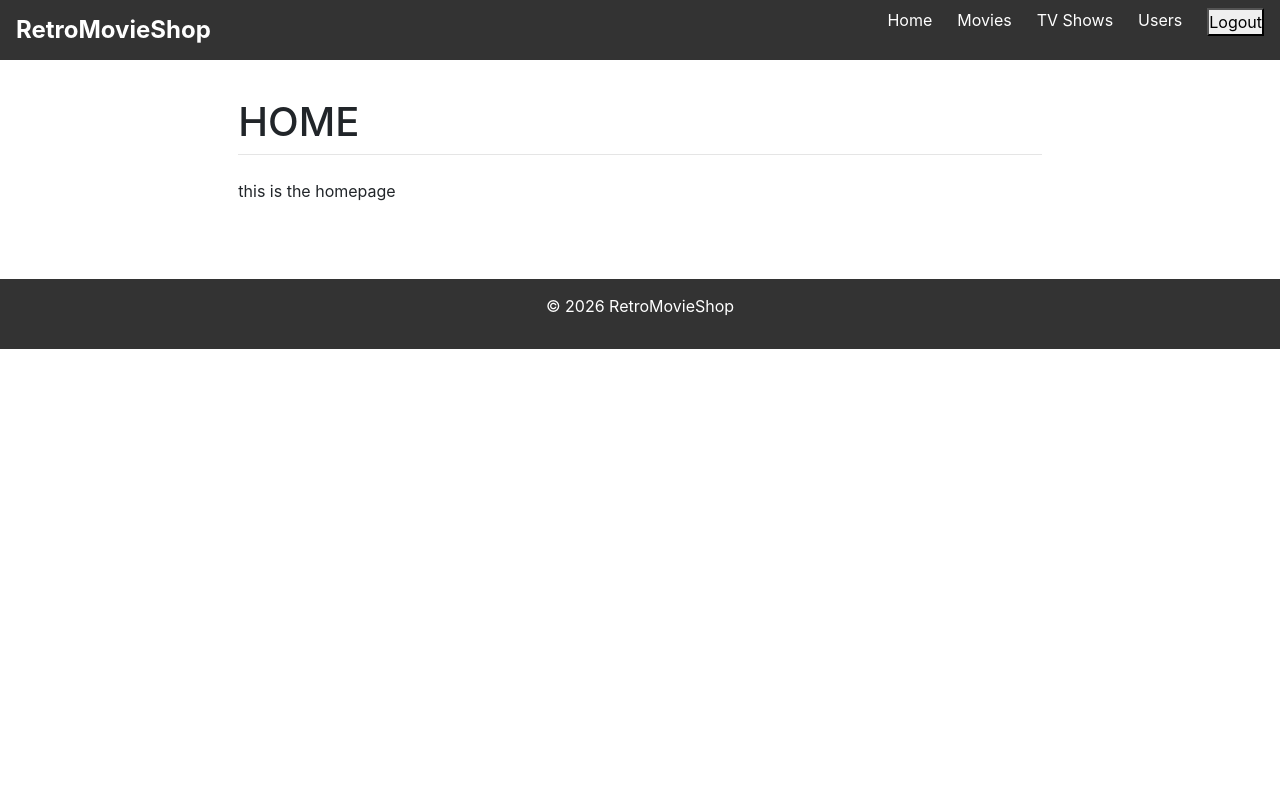
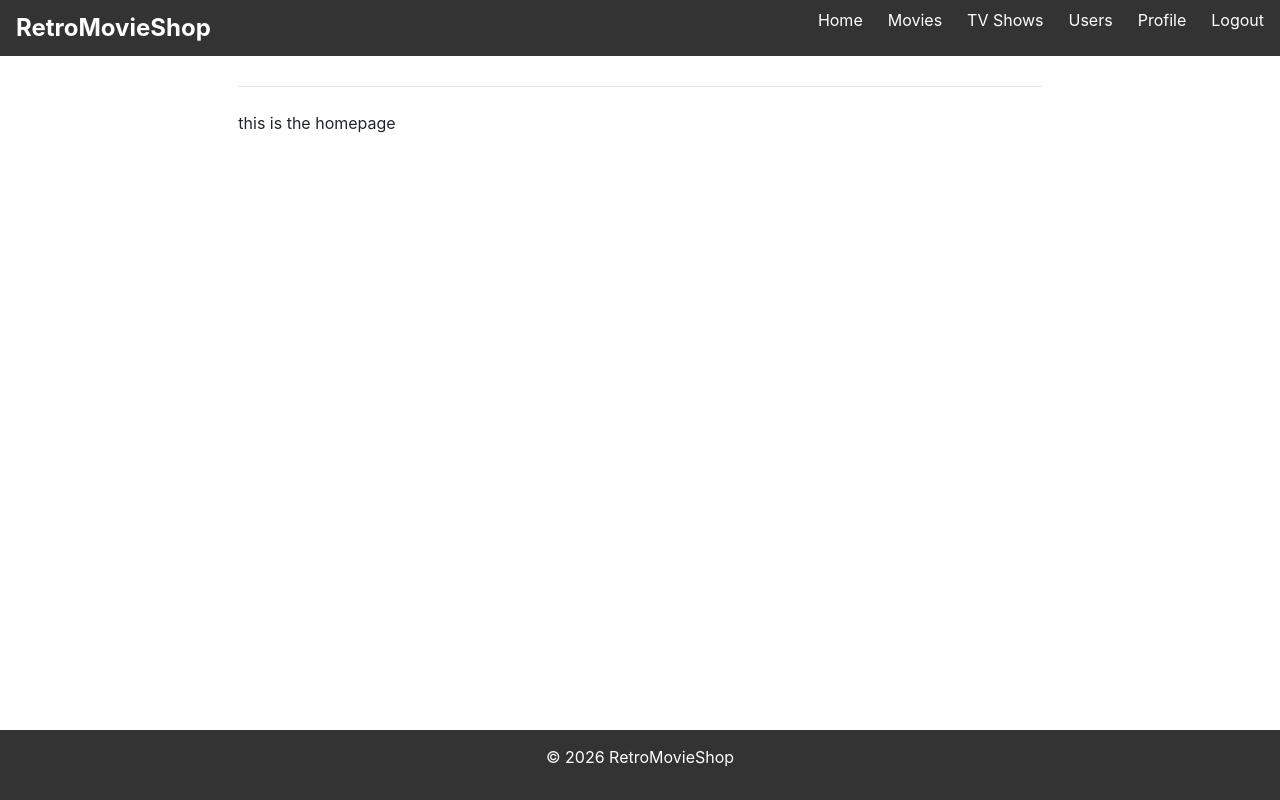
Before and after one commit to SwagLck/RetroMoviesShop, a Django app: page / in a window 1280 px wide. Run offline with Django 5.2, Linux system fonts and the light colour scheme; a user stored in the database is signed in.

Commit message:
Added profile page as well as a lit bit of styling for the page

```diff
--- a/demo/MovieWebsite/admin.py
+++ b/demo/MovieWebsite/admin.py
@@ -1,7 +1,8 @@
 from django.contrib import admin
-from .models import Movie, TvShow
+from .models import Movie, TvShow, Profile
 
 # Register your models here.
 
 admin.site.register(Movie)
 admin.site.register(TvShow)
+admin.site.register(Profile)
--- a/demo/MovieWebsite/models.py
+++ b/demo/MovieWebsite/models.py
@@ -1,4 +1,5 @@
 from django.db import models
+from django.contrib.auth.models import User
 
 # Create your models here.
 
@@ -10,3 +11,8 @@ class TvShow(models.Model):
     title = models.CharField(max_length=200)
     year = models.IntegerField()
     toyear = models.IntegerField()
+
+class Profile(models.Model):
+    user = models.OneToOneField(User, on_delete=models.CASCADE)
+    biography=models.CharField(max_length=300)
+    favorite_genre=models.CharField(max_length=50)
--- a/demo/MovieWebsite/templates/base.html
+++ b/demo/MovieWebsite/templates/base.html
@@ -15,6 +15,9 @@
         body {
             font-family: Arial, sans-serif;
             background-color: #f4f4f4;
+            min-height: 100vh;
+            display: flex;
+            flex-direction: column;
         }
 
         /* Navbar */
@@ -52,7 +55,21 @@
 
         /* Main content */
         .content {
+            flex: 1;
             padding: 30px;
+        }
+
+        .logout-btn{
+            background: none;
+            border: none;
+            color: white;
+            font-size: 16px;
+            cursor: pointer;
+            transition: 0.3s;
+        }
+
+        .logout-btn:hover{
+            color:#4CAF50;
         }
 
         /* Footer */
@@ -103,6 +120,10 @@
 
             {% if user.is_authenticated %}
                 <li>
+                    <a href ="{% url 'profile' user.username %}">Profile</a>
+                </li>
+
+                <li>
                     <form method="post" action="{% url 'logout' %}" class="logout">
                         {% csrf_token %}
                         <button type="submit" class="logout-btn">Logout</button>
@@ -113,15 +134,16 @@
                     <a href="{% url 'login' %}">Login</a>
                 </li>
             {% endif %}
+
+
         </ul>
 
     </nav>
 
     <!-- Page content -->
-    <div id="content", class="content", name="content">
+    <div id="content" class="content">
         <div class="row justify-content-center">
             <div class="col-8">
-                <h1 class="mt-2">HOME</h1>
                 <hr class="mt-0 mb-4">
                 {% if user.is_authenticated or request.path == "/login/" %}
                     {% block content %}
--- a/demo/MovieWebsite/urls.py
+++ b/demo/MovieWebsite/urls.py
@@ -6,4 +6,5 @@ urlpatterns = [
     path("Movies/", views.movies, name="movies"),
     path("TvShows/", views.tvshows, name="tvshows"),
     path("Users/", views.userslist, name="userslist"),
+    path("profile/<str:username>/", views.profile, name="profile")
 ]
--- a/demo/MovieWebsite/views.py
+++ b/demo/MovieWebsite/views.py
@@ -1,5 +1,5 @@
 from django.contrib.auth.models import User
-from django.shortcuts import render
+from django.shortcuts import render, get_object_or_404
 from .models import Movie, TvShow
 from django.contrib.auth.decorators import login_required, user_passes_test
 
@@ -20,3 +20,14 @@ def tvshows(request):
 def userslist(request):
     users = User.objects.all()
     return render(request, "userslist.html", {"users": users})
+
+@login_required
+def profile(request, username):
+    profile_user = get_object_or_404(User, username = username)
+
+    user_profile = profile_user.profile
+
+    return render(request, "profile.html", {
+        "profile_user": profile_user,
+        "profile": user_profile,
+    })
```
Also changed, not shown: demo/MovieWebsite/templates/profile.html (added, +12 -0 lines), demo/MovieWebsite/migrations/0005_profile.py (added), demo/MovieWebsite/migrations/0006_remove_profile_email_address_remove_profile_username_and_more.py (added), demo/db.sqlite3.
